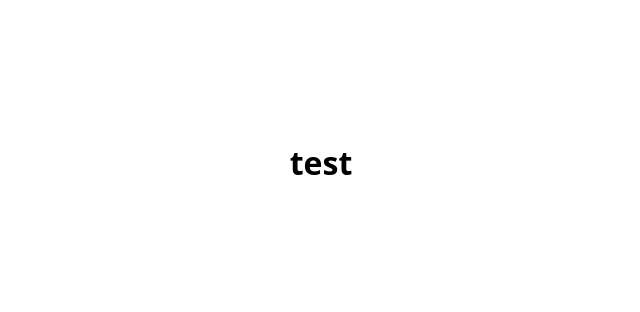
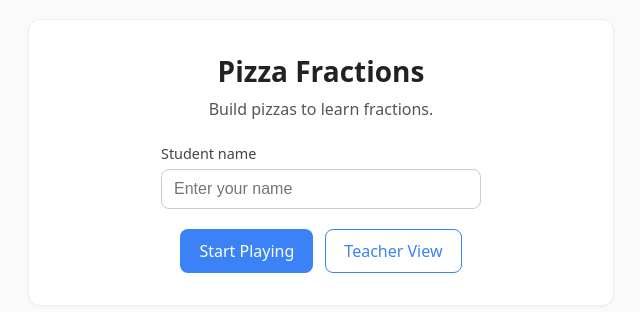
Before and after one commit to wolmarbm/matte, a React (Vite) app: page / in a window 1280 px wide. Shown: the part 238-550 px from the top of the page, without its empty margins (319-959 px from the left). Built offline with nearby package versions, Linux system fonts and the light colour scheme.

Commit message:
added pages

```diff
--- a/package.json
+++ b/package.json
@@ -11,7 +11,8 @@
   },
   "dependencies": {
     "react": "^19.2.5",
-    "react-dom": "^19.2.5"
+    "react-dom": "^19.2.5",
+    "react-router-dom": "^7.14.2"
   },
   "devDependencies": {
     "@eslint/js": "^10.0.1",
--- a/src/App.css
+++ b/src/App.css
@@ -3,5 +3,102 @@
   display: flex;
   align-items: center;
   justify-content: center;
-  font-family: system-ui, sans-serif;
+  font-family: system-ui, -apple-system, Segoe UI, Roboto, sans-serif;
+  color: #222;
+  background: #fafafa;
+  padding: 24px;
+  box-sizing: border-box;
 }
+
+.page {
+  width: 100%;
+  max-width: 520px;
+  background: #fff;
+  border: 1px solid #eee;
+  border-radius: 12px;
+  padding: 32px;
+  box-shadow: 0 1px 3px rgba(0, 0, 0, 0.04);
+  text-align: center;
+}
+
+.page__title {
+  margin: 0 0 8px;
+  font-size: 1.75rem;
+}
+
+.page__subtitle {
+  margin: 0 0 24px;
+  color: #555;
+}
+
+.form {
+  display: flex;
+  flex-direction: column;
+  align-items: stretch;
+  gap: 6px;
+  margin: 0 auto 20px;
+  max-width: 320px;
+  text-align: left;
+}
+
+.form__label {
+  font-size: 0.9rem;
+  color: #444;
+}
+
+.form__input {
+  padding: 10px 12px;
+  font-size: 1rem;
+  border: 1px solid #ccc;
+  border-radius: 8px;
+  outline: none;
+  transition: border-color 0.15s ease;
+}
+
+.form__input:focus {
+  border-color: #3b82f6;
+}
+
+.form__error {
+  margin: 4px 0 0;
+  color: #dc2626;
+  font-size: 0.9rem;
+}
+
+.actions {
+  display: flex;
+  gap: 12px;
+  justify-content: center;
+  flex-wrap: wrap;
+}
+
+.btn {
+  display: inline-block;
+  padding: 10px 18px;
+  font-size: 1rem;
+  border-radius: 8px;
+  border: 1px solid transparent;
+  cursor: pointer;
+  text-decoration: none;
+  font-family: inherit;
+  transition: background-color 0.15s ease, border-color 0.15s ease;
+}
+
+.btn--primary {
+  background: #3b82f6;
+  color: #fff;
+}
+
+.btn--primary:hover {
+  background: #2563eb;
+}
+
+.btn--secondary {
+  background: #fff;
+  color: #3b82f6;
+  border-color: #3b82f6;
+}
+
+.btn--secondary:hover {
+  background: #eff6ff;
+}
--- a/src/App.jsx
+++ b/src/App.jsx
@@ -1,10 +1,22 @@
+import { BrowserRouter, Routes, Route } from 'react-router-dom'
+import HomePage from './pages/HomePage'
+import GamePage from './pages/GamePage'
+import ResultsPage from './pages/ResultsPage'
+import TeacherPage from './pages/TeacherPage'
 import './App.css'
 
 function App() {
   return (
-    <div className="app">
-      <h1>test</h1>
-    </div>
+    <BrowserRouter>
+      <div className="app">
+        <Routes>
+          <Route path="/" element={<HomePage />} />
+          <Route path="/play" element={<GamePage />} />
+          <Route path="/results" element={<ResultsPage />} />
+          <Route path="/teacher" element={<TeacherPage />} />
+        </Routes>
+      </div>
+    </BrowserRouter>
   )
 }
 
--- /dev/null
+++ b/src/pages/GamePage.jsx
@@ -0,0 +1,23 @@
+import { Link } from 'react-router-dom'
+
+function GamePage() {
+  return (
+    <main className="page">
+      <h1 className="page__title">Student Game</h1>
+      <p className="page__subtitle">
+        This is where the pizza fraction challenges will appear.
+      </p>
+
+      <div className="actions">
+        <Link to="/" className="btn btn--secondary">
+          Back to Home
+        </Link>
+        <Link to="/results" className="btn btn--primary">
+          See Results
+        </Link>
+      </div>
+    </main>
+  )
+}
+
+export default GamePage
--- /dev/null
+++ b/src/pages/HomePage.jsx
@@ -0,0 +1,43 @@
+import { useState } from 'react'
+import { Link, useNavigate } from 'react-router-dom'
+
+function HomePage() {
+  const [studentName, setStudentName] = useState('')
+  const navigate = useNavigate()
+
+  const handleStart = () => {
+    navigate('/play')
+  }
+
+  return (
+    <main className="page page--home">
+      <h1 className="page__title">Pizza Fractions</h1>
+      <p className="page__subtitle">Build pizzas to learn fractions.</p>
+
+      <div className="form">
+        <label className="form__label" htmlFor="studentName">
+          Student name
+        </label>
+        <input
+          id="studentName"
+          type="text"
+          className="form__input"
+          placeholder="Enter your name"
+          value={studentName}
+          onChange={(e) => setStudentName(e.target.value)}
+        />
+      </div>
+
+      <div className="actions">
+        <button type="button" className="btn btn--primary" onClick={handleStart}>
+          Start Playing
+        </button>
+        <Link to="/teacher" className="btn btn--secondary">
+          Teacher View
+        </Link>
+      </div>
+    </main>
+  )
+}
+
+export default HomePage
--- /dev/null
+++ b/src/pages/ResultsPage.jsx
@@ -0,0 +1,23 @@
+import { Link } from 'react-router-dom'
+
+function ResultsPage() {
+  return (
+    <main className="page">
+      <h1 className="page__title">Session Results</h1>
+      <p className="page__subtitle">
+        This page will show the student&apos;s score and progress.
+      </p>
+
+      <div className="actions">
+        <Link to="/" className="btn btn--secondary">
+          Back to Home
+        </Link>
+        <Link to="/play" className="btn btn--primary">
+          Play Again
+        </Link>
+      </div>
+    </main>
+  )
+}
+
+export default ResultsPage
--- /dev/null
+++ b/src/pages/TeacherPage.jsx
@@ -0,0 +1,77 @@
+import { useState } from 'react'
+import { Link } from 'react-router-dom'
+
+const TEACHER_PASSWORD = 'magma'
+
+function TeacherPage() {
+  const [password, setPassword] = useState('')
+  const [error, setError] = useState('')
+  const [isAuthenticated, setIsAuthenticated] = useState(false)
+
+  const handleSubmit = (e) => {
+    e.preventDefault()
+    if (password === TEACHER_PASSWORD) {
+      setIsAuthenticated(true)
+      setError('')
+    } else {
+      setError('Incorrect password. Please try again.')
+    }
+  }
+
+  if (!isAuthenticated) {
+    return (
+      <main className="page">
+        <h1 className="page__title">Teacher Access</h1>
+        <p className="page__subtitle">
+          Enter the teacher password to continue.
+        </p>
+
+        <form className="form" onSubmit={handleSubmit}>
+          <label className="form__label" htmlFor="teacherPassword">
+            Password
+          </label>
+          <input
+            id="teacherPassword"
+            type="password"
+            className="form__input"
+            placeholder="Enter password"
+            value={password}
+            onChange={(e) => setPassword(e.target.value)}
+            autoFocus
+          />
+          {error && <p className="form__error">{error}</p>}
+        </form>
+
+        <div className="actions">
+          <Link to="/" className="btn btn--secondary">
+            Back to Home
+          </Link>
+          <button
+            type="button"
+            className="btn btn--primary"
+            onClick={handleSubmit}
+          >
+            Unlock
+          </button>
+        </div>
+      </main>
+    )
+  }
+
+  return (
+    <main className="page">
+      <h1 className="page__title">Teacher Dashboard</h1>
+      <p className="page__subtitle">
+        This page will show saved student sessions and performance summaries.
+      </p>
+
+      <div className="actions">
+        <Link to="/" className="btn btn--secondary">
+          Back to Home
+        </Link>
+      </div>
+    </main>
+  )
+}
+
+export default TeacherPage
```
Also changed, not shown: 1 other file (tests, documents, lock files or other folders).
